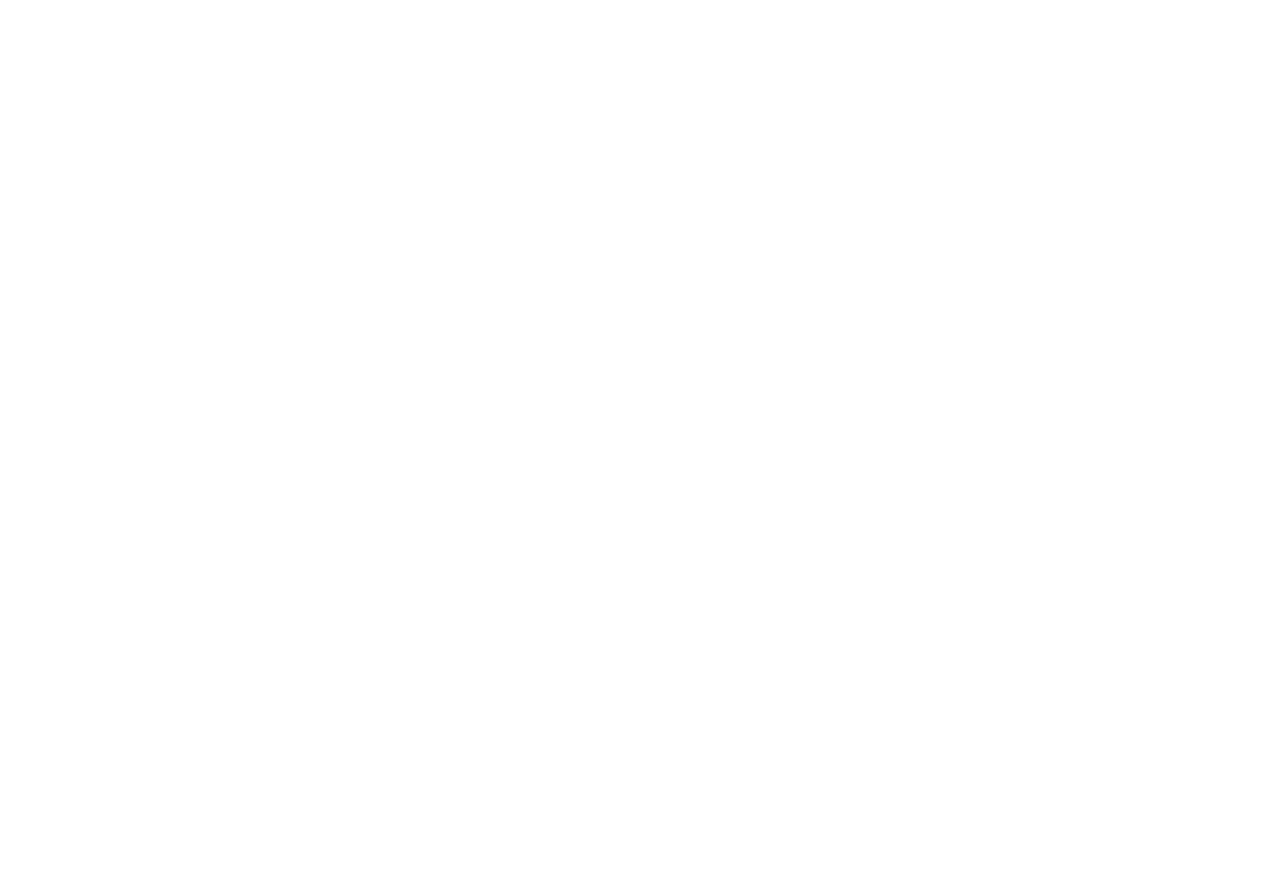
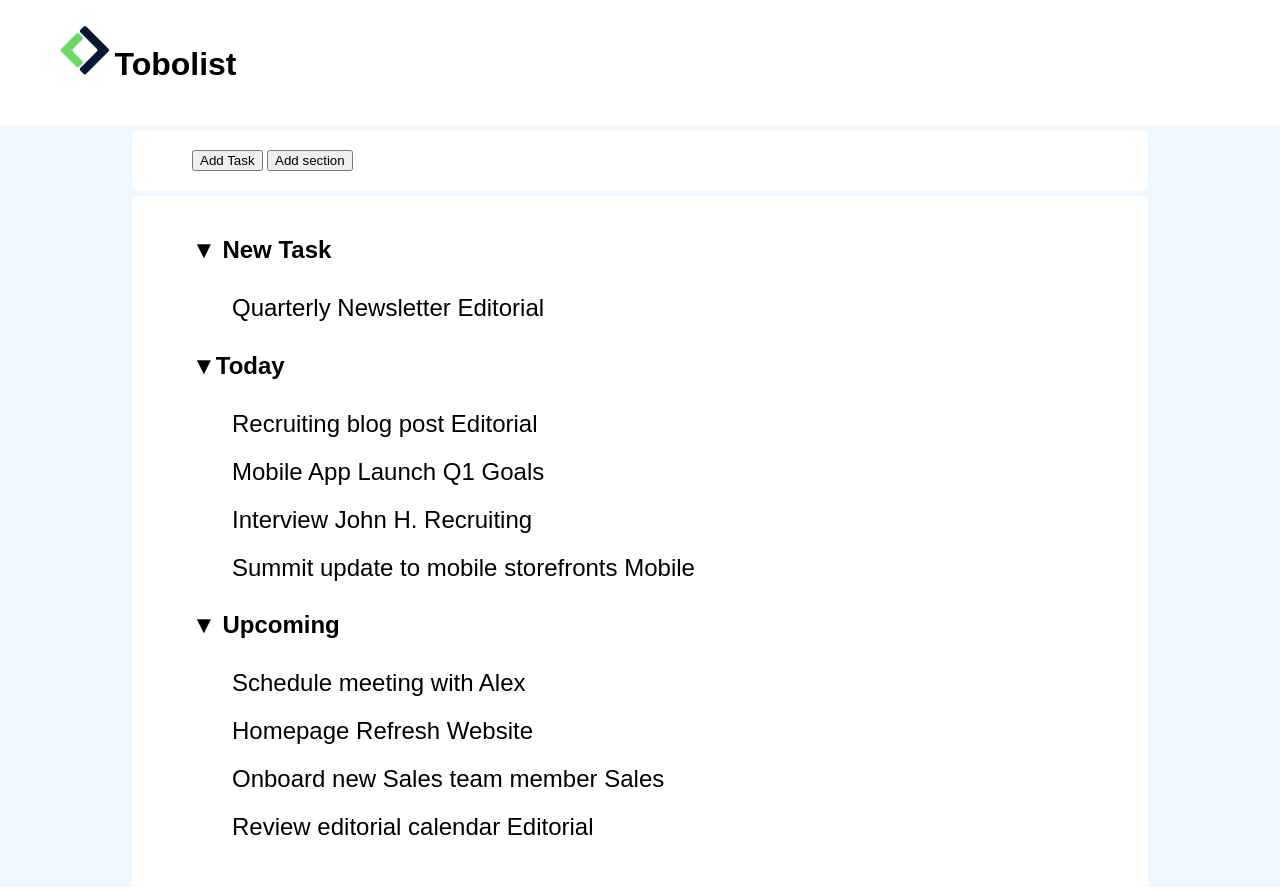
Before and after one commit to AndrewScacchi/html-css-toboolist, a plain HTML site: page index.html in a window 1280 px wide. Before the commit the page ends 800 px from the top, so only its background shows below. Drawn offline with Linux system fonts and the light colour scheme.

Commit message:
Mid Point Commit, main layout missing css embellishments

```diff
--- a/index.html
+++ b/index.html
@@ -4,10 +4,53 @@
     <meta charset="UTF-8">
     <meta http-equiv="X-UA-Compatible" content="IE=edge">
     <meta name="viewport" content="width=device-width, initial-scale=1.0">
-    <title>Document</title>
+    <title>Toboolist</title>
     <link rel="stylesheet" href="style.css">
 </head>
 <body>
+<div class="container">
+    <!-- Header&Logo section -->
+    <header>
+        <img src="img/Logo.png" alt="Toobolist Logo">
+        <h1>Tobolist</h1>
+    </header>
+    <!-- yes i know Navbar outside header? -->
+    <nav class="navbar rounded">
+        <button class="btn btn_active">Add Task</button>
+        <button class="btn btn_passive">Add section</button>
+    </nav>
 
+    <!-- Main Section -->
+
+    <main class="rounded">
+        <section>
+            <h2>&#9660; New Task</h2>
+            <ul>
+                <li>Quarterly Newsletter <span class="mrk mrk_edit">Editorial</span></li>
+            </ul>
+        </section>
+        <section>
+            <h2>&#9660;Today</h2>
+            <ul>
+                <li>Recruiting blog post <span class="mrk mrk_edit">Editorial</span></li>
+                <li>Mobile App Launch <span class="mrk mrk_goal">Q1 Goals</span></li>
+                <li>Interview John H. <span class="mrk mrk_recruit">Recruiting</span></li>
+                <li>Summit update to mobile storefronts <span class="mrk mrk_mobil">Mobile</span></li>
+            </ul>
+        </section>
+        <section>
+            <h2>&#9660; Upcoming</h2>
+            <ul>
+                <li>Schedule meeting with Alex</li>
+                <li>Homepage Refresh <span class="mrk mrk_web">Website</span></li>
+                <li>Onboard new Sales team member <span class="mrk mrk_sales">Sales</span></li>
+                <li>Review editorial calendar <span class="mrk mrk_edit">Editorial</span></li>
+            </ul>
+        </section>
+
+
+
+    </main>
+</div>
 </body>
 </html>
--- a/style.css
+++ b/style.css
@@ -0,0 +1,62 @@
+/* Global Settings */
+
+body {
+    margin: 0;
+    font-family: Arial, Helvetica, sans-serif;
+    box-sizing: border-box;
+}
+
+.container {
+    background-color: aliceblue;
+    min-height: 100vh;
+}
+
+header, .navbar, main {
+    background-color: white;
+    padding: 20px 60px;
+    margin: 5px auto;
+}
+.navbar, main {
+    width: 70%;
+}
+
+.rounded {
+    border-radius: 5px;
+}
+
+/* Header Settings */
+h1, header img {
+    display: inline-block;
+}
+
+/* List Settings */
+
+section ul li {
+    font-size: 1.5em;
+    line-height: 2em;
+}
+
+ul {
+    list-style-type: none;
+}
+
+/* Marker Section */
+
+/* .mrk {
+    color: white;
+    padding: 10px 15px;
+    border-radius: 15px;
+    font-size: 0.6em;
+}
+.mrk_edit {
+    background-color: lightblue;
+}
+.mrk_goal {
+    background-color: purple;
+}
+.mrk_recruit {
+    background-color: cyan;
+}
+.mrk_mobil {
+    background-color: orange;
+} */
```
